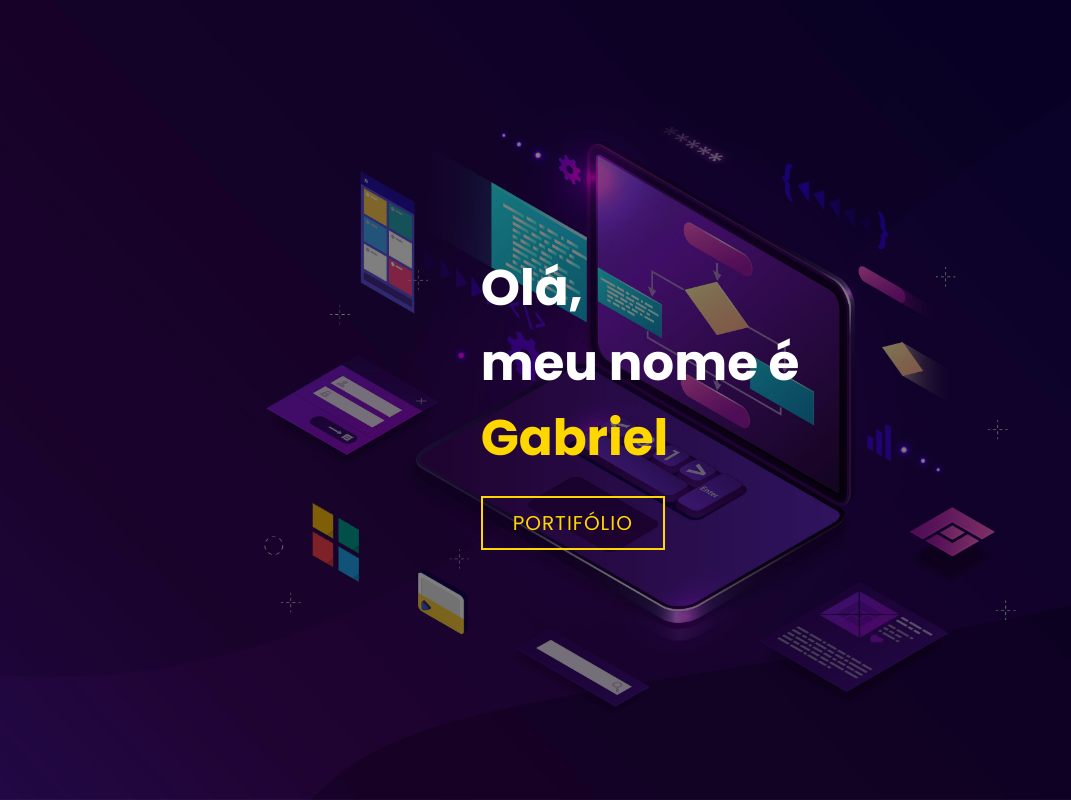
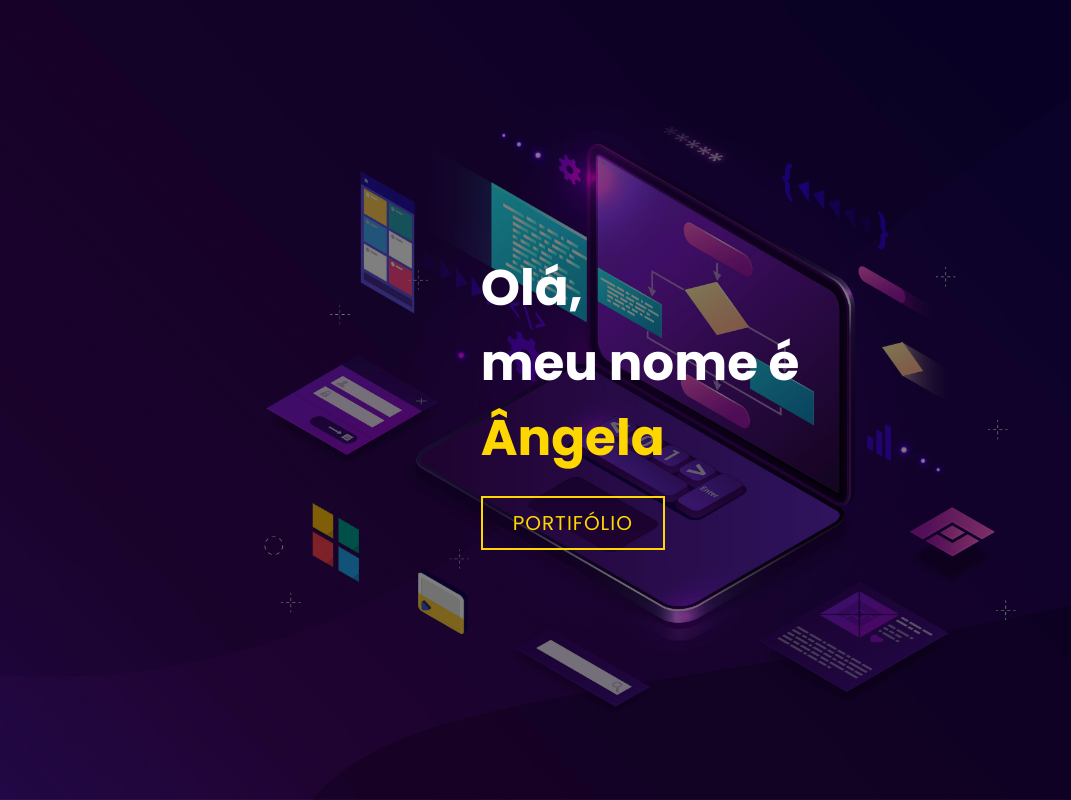
Before and after one commit to alopo2/portifolio-angela, a plain HTML site: page index.html in a window 1280 px wide. Shown: the top 800 px of the page, without its empty margins (0-1071 px from the left). Drawn offline with Linux system fonts and the light colour scheme.

Commit message:
update name

```diff
--- a/index.html
+++ b/index.html
@@ -14,7 +14,7 @@
             <div>
                 <h1>Olá,<span></span></h1>
                 <h1>meu nome é<span></span></h1>
-                <h1>Gabriel<span></span></h1>
+                <h1>Ângela<span></span></h1>
                 <a href="#portfolio" type="button" class="cta">Portifólio</a>
             </div>
         </div>
```
